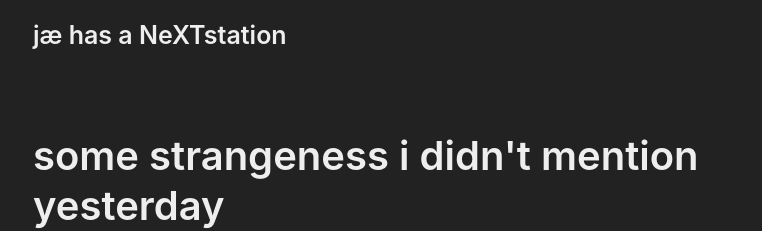
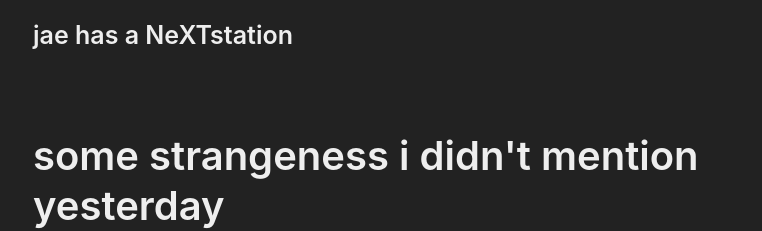
Before and after one commit to jkap/next.jkap.io, a Jekyll site: the page built from index.html, in a window 1280 px wide and 900 px high. Shown: the top 231 px of the window, without its empty margins (257-1019 px from the left). Built offline with Jekyll 4.4.1, drawn with Linux system fonts in a browser that asks for light colours; the list of posts is cut into pages by our own code.

Commit message:
updated name to correct spelling

```diff
--- a/_config.yml
+++ b/_config.yml
@@ -13,7 +13,7 @@
 # you will see them accessed via {{ site.title }}, {{ site.email }}, and so on.
 # You can create any custom variable you would like, and they will be accessible
 # in the templates via {{ site.myvariable }}.
-title: jæ has a NeXTstation
+title: jae has a NeXTstation
 email: me@jkap.io
 description: > # this means to ignore newlines until "baseurl:"
   Write an awesome description for your new site here. You can edit this
@@ -25,7 +25,7 @@ twitter_username: jkap
 github_username:  jkap
 
 author:
-  name:              jæ kaplan
+  name:              jae kaplan
   url:               https://twitter.com/jkap
   email:             me@jkap.io
 
```
